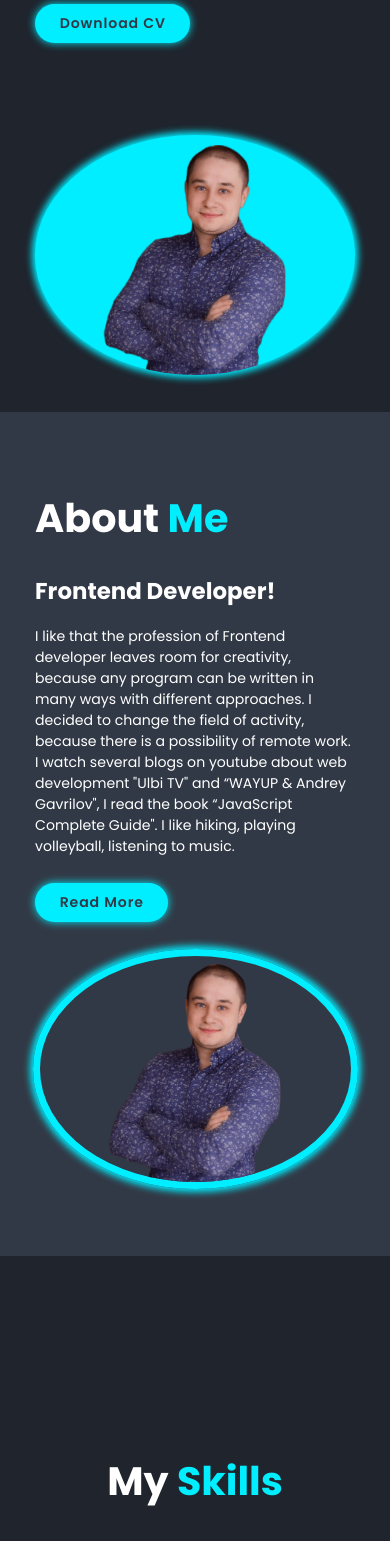
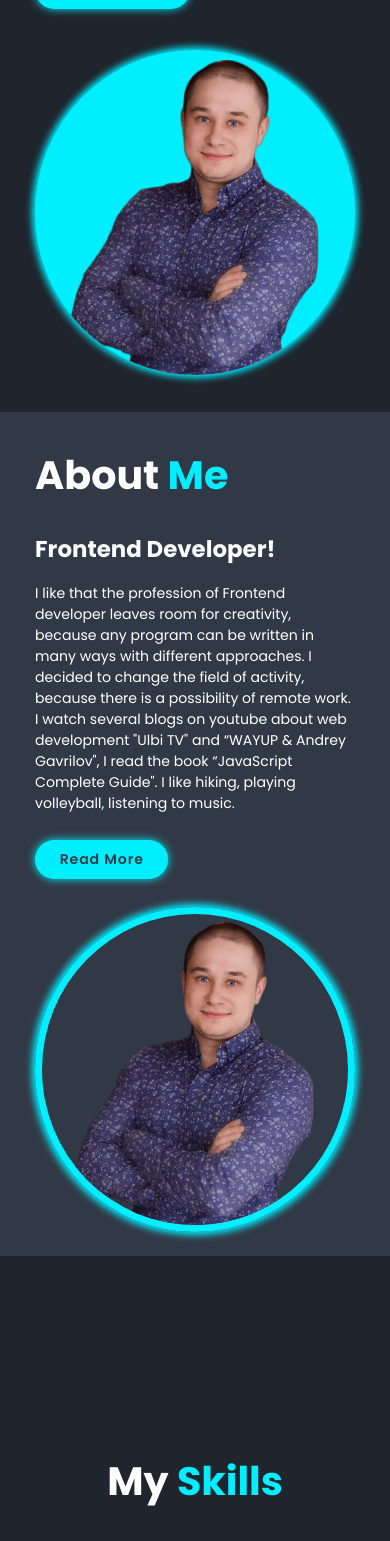
Before and after one commit to Sergynya174/portfolio, a React (Create React App) app: page / in a window 390 px wide. Shown: the part 432-1973 px from the top of the page. Built offline with nearby package versions, Linux system fonts and the light colour scheme.

Commit message:
правки

```diff
--- a/src/components/About/About.module.css
+++ b/src/components/About/About.module.css
@@ -11,8 +11,8 @@
 .circle{
     border-radius: 50%;
 	height: 325px;
-    width: 325px;
-    min-width: 325px;
+    width: 100%;
+    max-width: 325px;
 	border: 7px solid #0ef;
     display: flex;
     justify-content: center;
@@ -77,8 +77,8 @@
     }
 }
 
-@media (max-width: 400px) {
+@media (max-width: 375px) {
     .circle{
-        height: 240px;
+        height: 260px;
     }
 }
--- a/src/components/Home/Home.module.css
+++ b/src/components/Home/Home.module.css
@@ -120,12 +120,12 @@
     }
 }
 
-@media (max-width: 400px) {
+@media (max-width: 375px) {
     .subtitle{
         flex-direction: column;
     }
     .circle{
-        height: 240px;
+        height: 260px;
     }
     .span{
         margin-left: 0;
```
